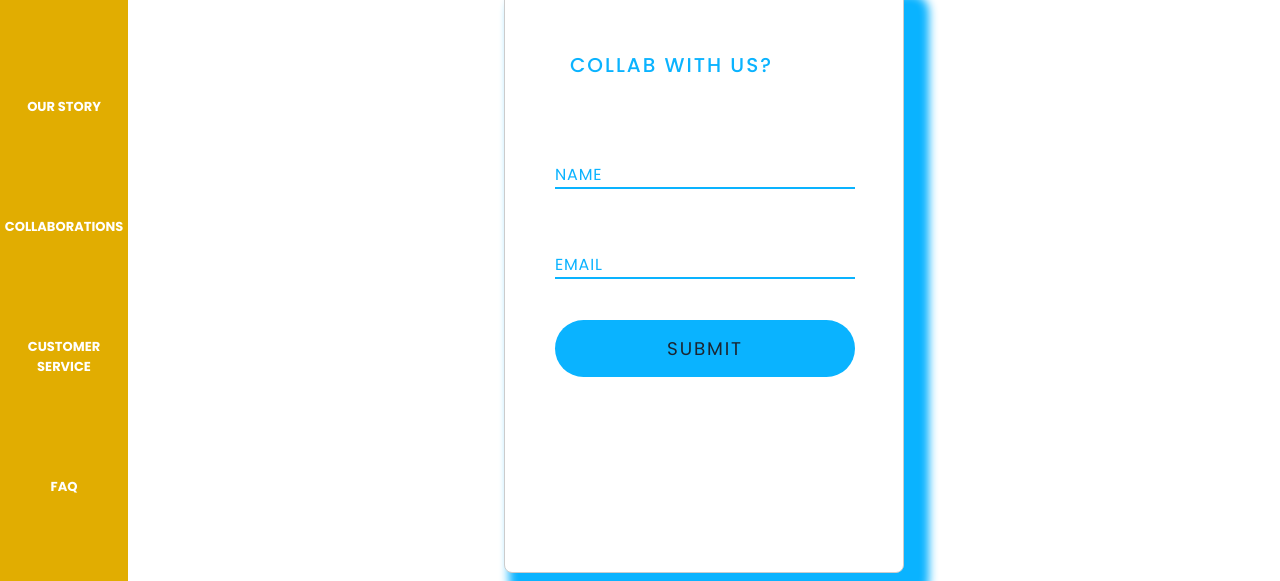
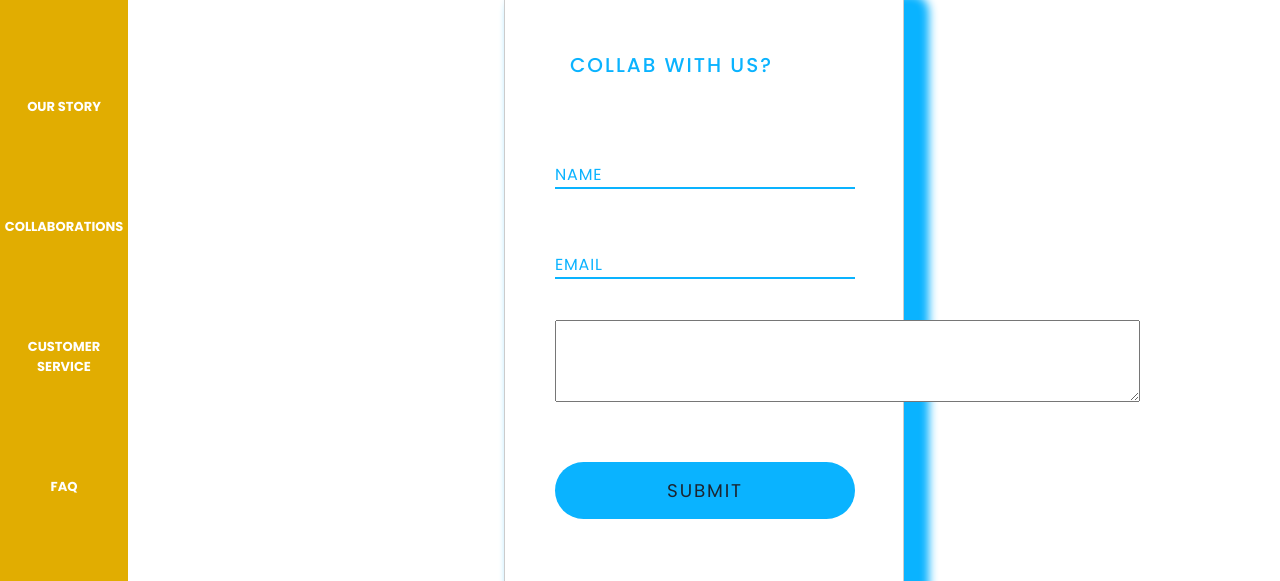
Before and after one commit to lutherdev/finals, a plain HTML site: page collab.html in a window 1280 px wide. Shown: the part 133-714 px from the top of the page. Drawn offline with Linux system fonts and the light colour scheme.

Commit message:
Update collab.html

```diff
--- a/collab.html
+++ b/collab.html
@@ -46,7 +46,9 @@
                 <input type = "email" name="email"  required>
                 <label>Email</label>
             </div>
-
+           <div class="inputBox">
+                <textarea id = "message" name = "message" rows = "4" cols="50" required></textarea>
+            </div>
             <div class="inputBox">
                 <input type = "submit" value="submit">
             </div>
```
